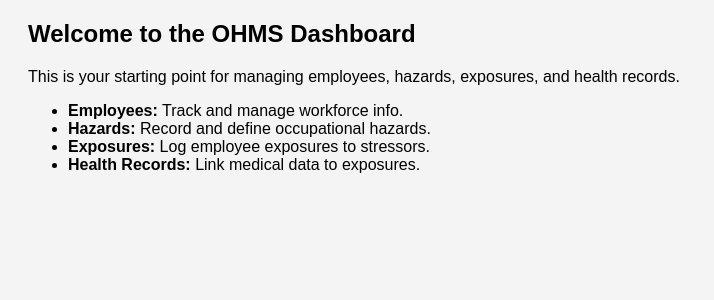
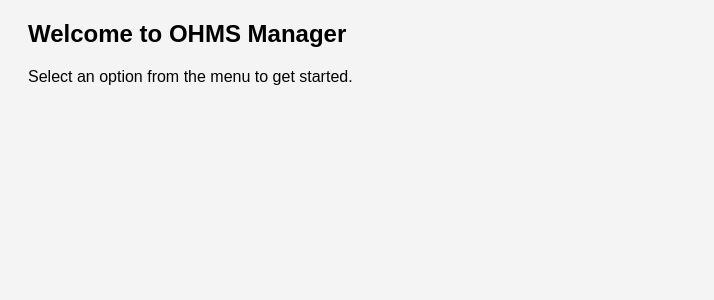
Before and after one commit to Rodneymondela/ohms_manager, a Flask app: page / in a window 1280 px wide. Shown: the part 66-366 px from the top of the page, without its empty margins (0-714 px from the left). Run offline with Flask 3, Linux system fonts and the light colour scheme; a user stored in the database is signed in.

Commit message:
Add basic index.html home page

```diff
--- a/templates/index.html
+++ b/templates/index.html
@@ -1,14 +1,9 @@
+<!-- templates/index.html -->
 {% extends "base.html" %}
 
-{% block title %}Dashboard{% endblock %}
+{% block title %}Home{% endblock %}
 
 {% block content %}
-<h2>Welcome to the OHMS Dashboard</h2>
-<p>This is your starting point for managing employees, hazards, exposures, and health records.</p>
-<ul>
-    <li><strong>Employees:</strong> Track and manage workforce info.</li>
-    <li><strong>Hazards:</strong> Record and define occupational hazards.</li>
-    <li><strong>Exposures:</strong> Log employee exposures to stressors.</li>
-    <li><strong>Health Records:</strong> Link medical data to exposures.</li>
-</ul>
+<h2>Welcome to OHMS Manager</h2>
+<p>Select an option from the menu to get started.</p>
 {% endblock %}
```
